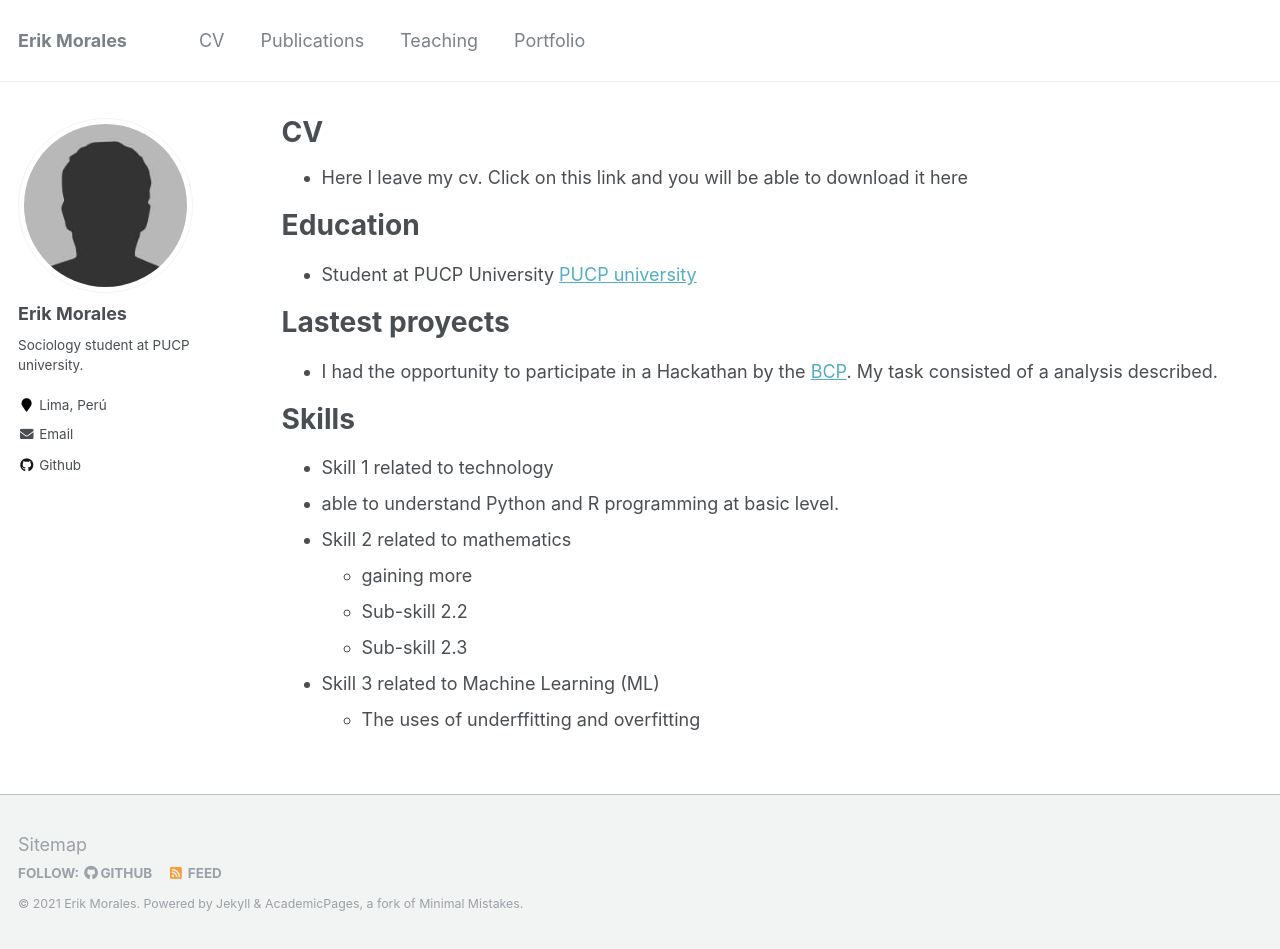
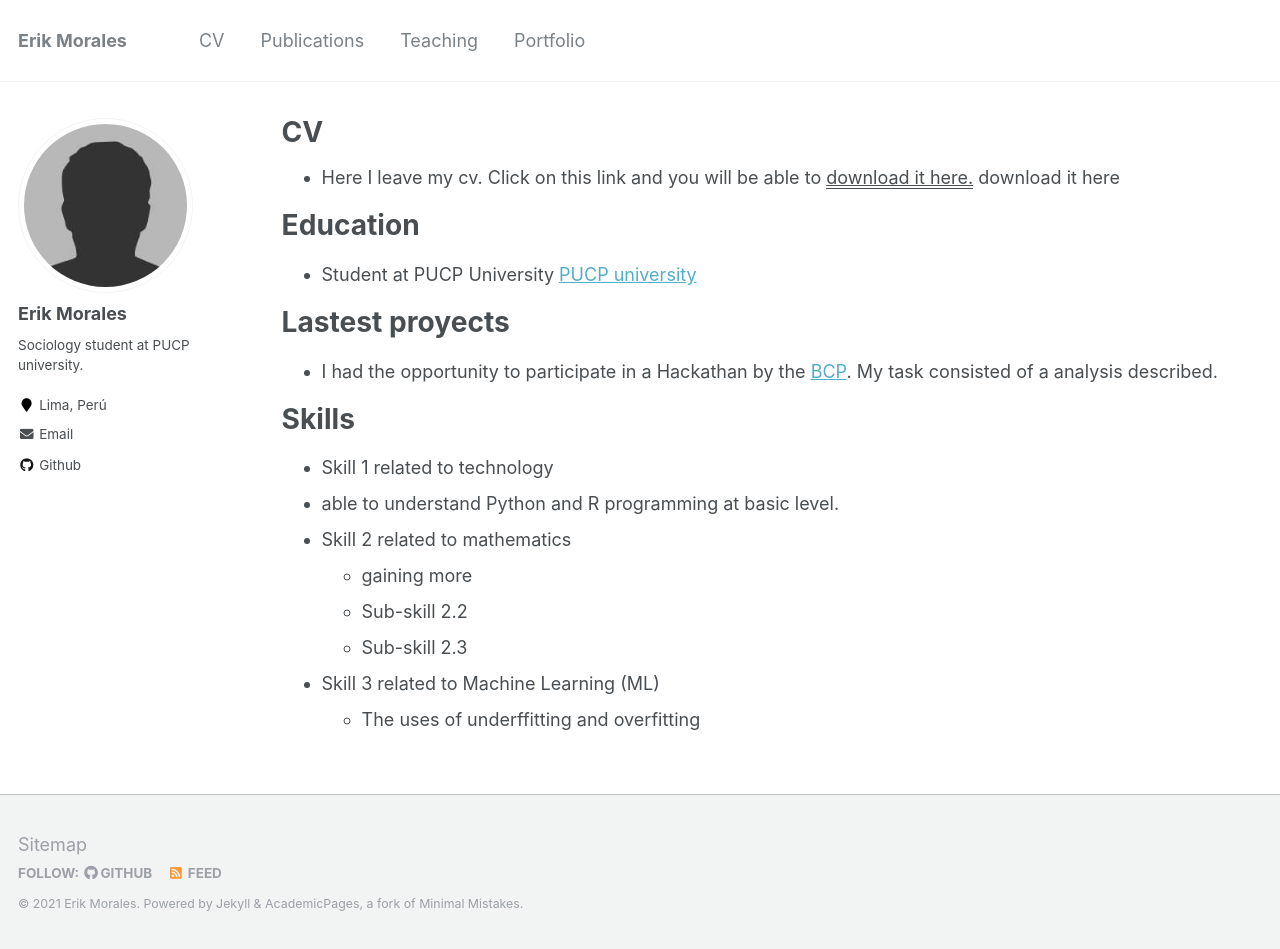
Before and after one commit to HaloReach2552/Brando.fold.github.io, a Jekyll site: the page built from _pages/cv.md, in a window 1280 px wide and 949 px high. Built offline with Jekyll 4.4.1, drawn with Linux system fonts in a browser that asks for light colours.

Commit message:
Update cv.md

```diff
--- a/_pages/cv.md
+++ b/_pages/cv.md
@@ -10,7 +10,7 @@ redirect_from:
 {% include base_path %}
 
 
-* Here I leave my cv. Click on this link and you will be able to download it here
+* Here I leave my cv. Click on this link and you will be able to <u><a href="https://github.com/HaloReach2552/Brando.fold.github.io/blob/main/files/ERIK_CV.pdf">download it here.</a></u> download it here
 
 Education
 ======
```
